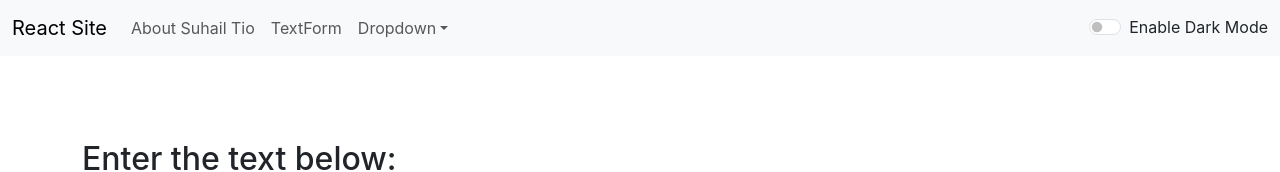
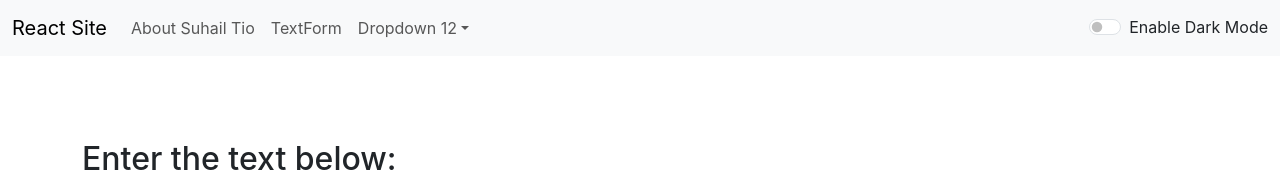
Before and after one commit to suhailkhan127/react-26, a React (Create React App) app: page / in a window 1280 px wide. Shown: the top 172 px of the page. Built offline with nearby package versions, Linux system fonts and the light colour scheme.

Commit message:
dropdown

```diff
--- a/src/components/Navbar.js
+++ b/src/components/Navbar.js
@@ -25,7 +25,7 @@ export default function Navbar(props) {
                 </li>
                 <li className="nav-item dropdown">
                   <a className="nav-link dropdown-toggle" href="/" role="button" data-bs-toggle="dropdown" aria-expanded="false">
-                    Dropdown
+                    Dropdown 12
                   </a>
                   <ul className="dropdown-menu">
                     <li><a className="dropdown-item" href="/">Action</a></li>
```
